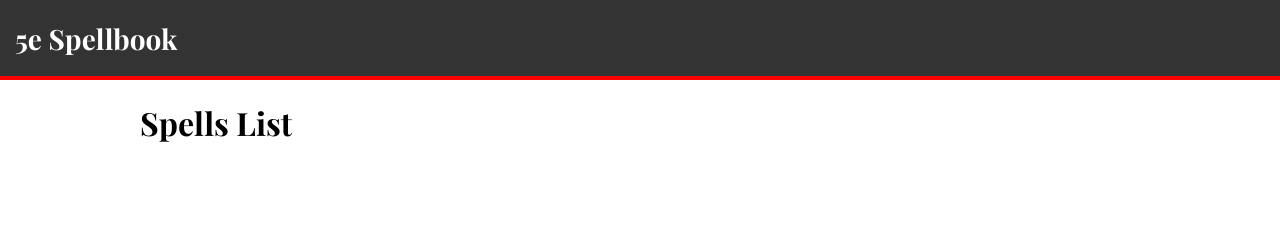
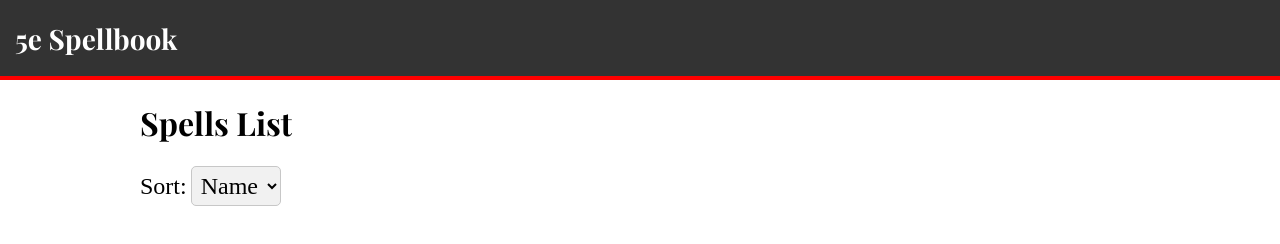
Before and after one commit to TristanChao/front-end-project, a website: page index.html in a window 1280 px wide. Drawn offline with nearby package versions, Linux system fonts and the light colour scheme; no server answers; a web font is replaced by a local one.

Commit message:
created sort dropdown and label

```diff
--- a/css/styles.css
+++ b/css/styles.css
@@ -4,6 +4,12 @@ body {
 
 h1 {
   font-family: 'Playfair Display', 'Times New Roman', Times, serif;
+}
+
+select {
+  border-radius: 5px;
+  background-color: #f1f1f1;
+  border: 1px solid #c7c7c7;
 }
 
 .view {
@@ -32,6 +38,20 @@ h1 {
 
 #spells-list-view {
   width: 350px;
+}
+
+#spells-list-sort-search-filter-div {
+  margin-bottom: 20px;
+}
+
+#spells-list-sort-label {
+  font-size: 24px;
+}
+
+#spells-list-sort-dropdown {
+  font-size: 24px;
+  padding: 5px;
+  font-family: Quattrocento, 'Times New Roman', Times, serif;
 }
 
 #spells-list-cards-div {
--- a/index.html
+++ b/index.html
@@ -27,6 +27,15 @@
       <!-- SPELLS LIST VIEW -->
       <div id="spells-list-view" class="view">
         <h1>Spells List</h1>
+        <div id="spells-list-sort-search-filter-div">
+          <label id="spells-list-sort-label" for="spells-list-sort-dropdown"
+            >Sort:</label
+          >
+          <select id="spells-list-sort-dropdown">
+            <option value="name">Name</option>
+            <option value="level">Level</option>
+          </select>
+        </div>
         <div id="spells-list-cards-div" class="row"></div>
       </div>
 
```
